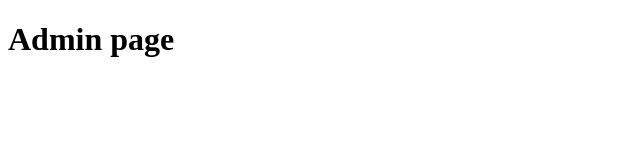
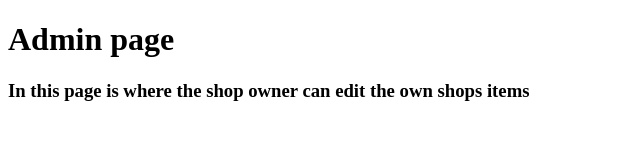
Before and after one commit to kagisoKennethKoole/kasi-shops, a plain HTML site: page Admin.html in a window 1280 px wide. Shown: the whole page, without its empty margins (0-640 px from the left). Drawn offline with Linux system fonts and the light colour scheme.

Commit message:
added the purpose of the page of admin

```diff
--- a/Admin.html
+++ b/Admin.html
@@ -7,5 +7,6 @@
 </head>
 <body>
     <h1>Admin page</h1>
+    <h3>In this page is where the shop owner can edit the own shops items</h3>
 </body>
 </html>
```
